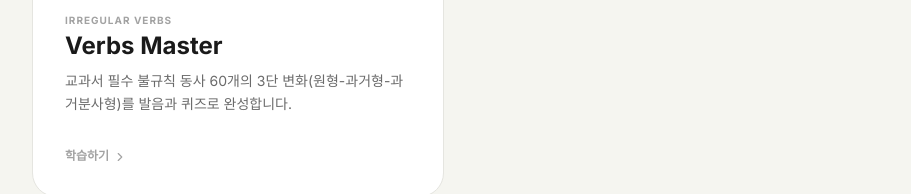
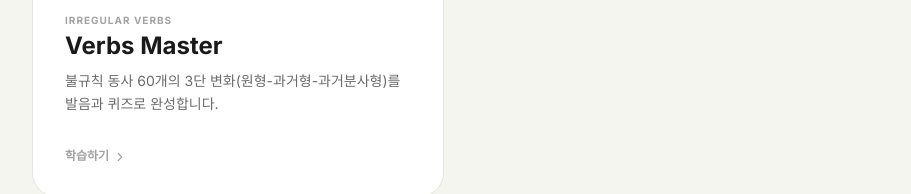
Before and after one commit to GraceEnglishTeacher/GraceEnglishTeacher-graceclass, a React (Vite) app: page / in a window 1280 px wide. Shown: the part 852-1046 px from the top of the page, without its empty margins (184-1095 px from the left). Built offline with nearby package versions, Linux system fonts and the light colour scheme.

Commit message:
refactor(ui): remove textbook-specific mention in descriptions
Updated the Verbs Master descriptions to be more generic by removing the reference to '교과서' (textbook).

```diff
--- a/src/App.tsx
+++ b/src/App.tsx
@@ -289,7 +289,7 @@ export default function App() {
               <MenuCard
                 title="Verbs Master"
                 subtitle="Irregular Verbs"
-                description="교과서 필수 불규칙 동사 60개의 3단 변화(원형-과거형-과거분사형)를 발음과 퀴즈로 완성합니다."
+                description="불규칙 동사 60개의 3단 변화(원형-과거형-과거분사형)를 발음과 퀴즈로 완성합니다."
                 icon={<Languages className="text-[#8B5CF6]" />}
                 onClick={() => selectTab('verbs')}
                 color="violet"
@@ -1952,7 +1952,7 @@ function VerbsSection() {
             <div className="max-w-md mx-auto space-y-3">
               <h3 className="text-2xl sm:text-3xl font-black text-[#1A1A1A]">불규칙 동사 3단 변화 퀴즈</h3>
               <p className="text-[#6B6B61] text-xs sm:text-sm font-medium leading-relaxed">
-                교과서 필수 불규칙 동사 60개의 원형-과거형-과거분사형 변형을 테스트합니다. 아래에서 원하는 출제 방식과 범위를 맞춤 설정해 보세요.
+                불규칙 동사 60개의 원형-과거형-과거분사형 변형을 테스트합니다. 아래에서 원하는 출제 방식과 범위를 맞춤 설정해 보세요.
               </p>
             </div>
 
```
